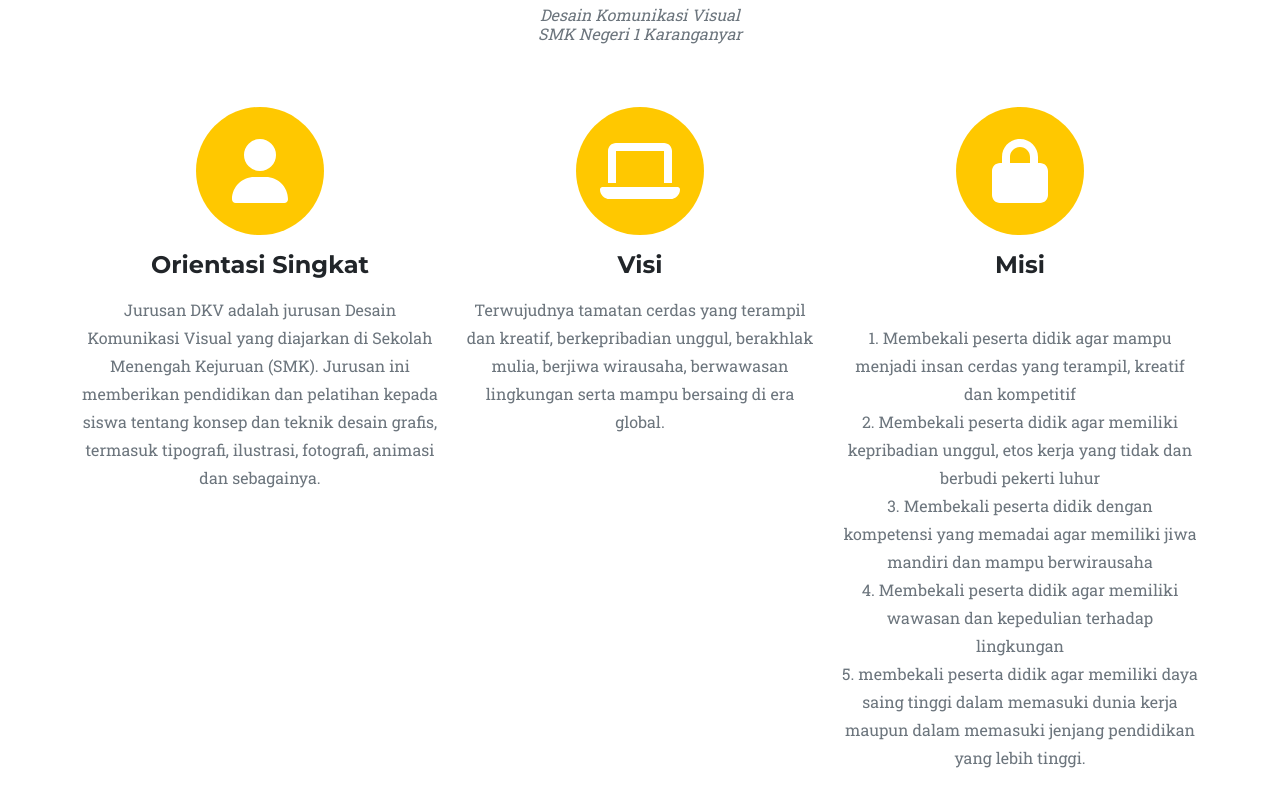
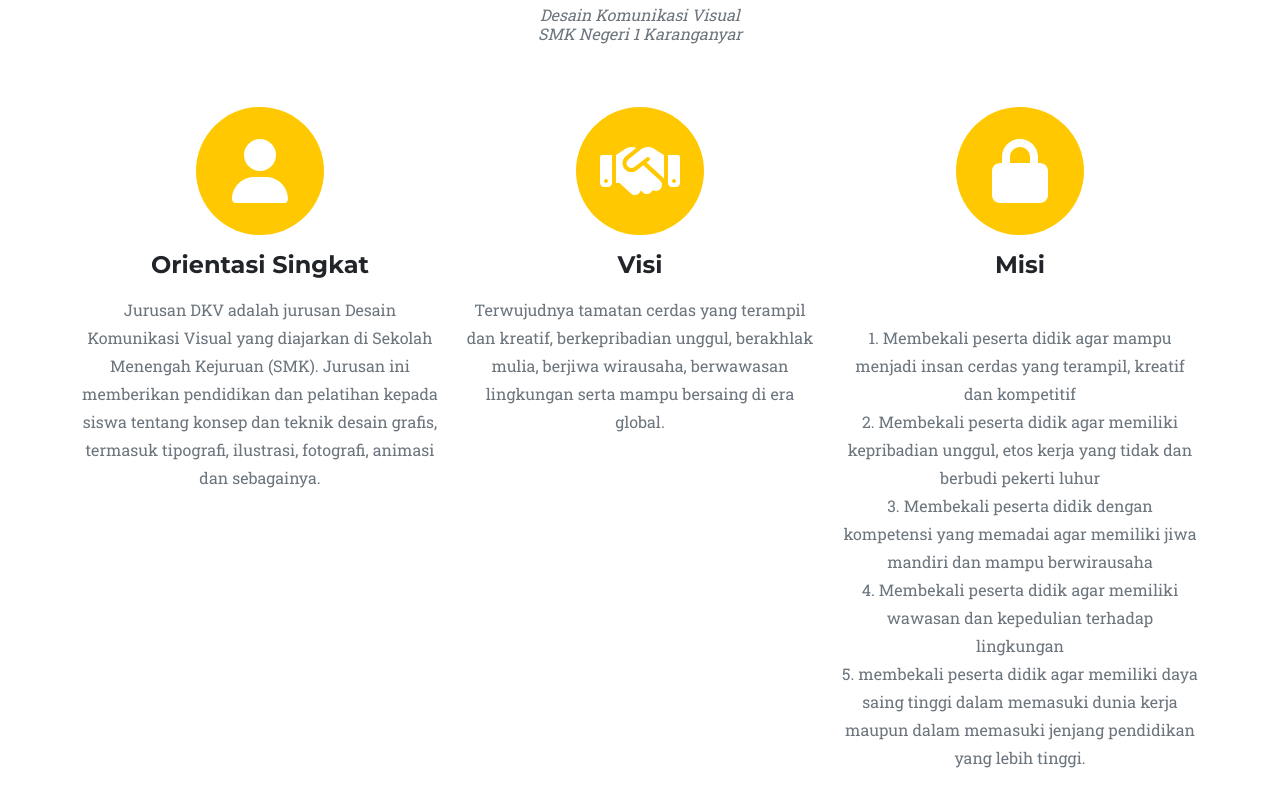
Before and after one commit to narxel/profildkv, a plain HTML site: page index.html in a window 1280 px wide. Shown: the part 900-1707 px from the top of the page. Drawn offline with nearby package versions, Linux system fonts and the light colour scheme.

```diff
--- a/index.html
+++ b/index.html
@@ -66,7 +66,7 @@
                     <div class="col-md-4">
                         <span class="fa-stack fa-4x">
                             <i class="fas fa-circle fa-stack-2x text-primary"></i>
-                            <i class="fas fa-laptop fa-stack-1x fa-inverse"></i>
+                            <i class="fa-solid fa-handshake fa-stack-1x fa-inverse"></i>
                         </span>
                         <h4 class="my-3">Visi</h4>
                         <p class="text-muted">Terwujudnya tamatan cerdas yang terampil dan kreatif, berkepribadian unggul, berakhlak mulia, berjiwa wirausaha, berwawasan lingkungan serta mampu bersaing di era global.</p>
```
